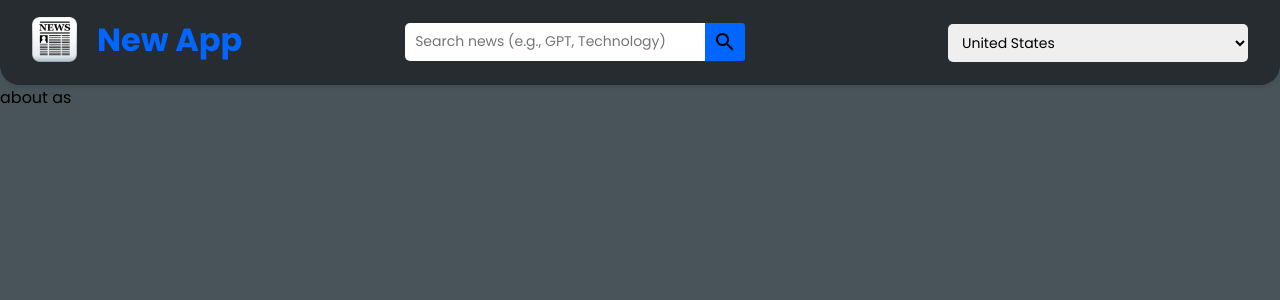
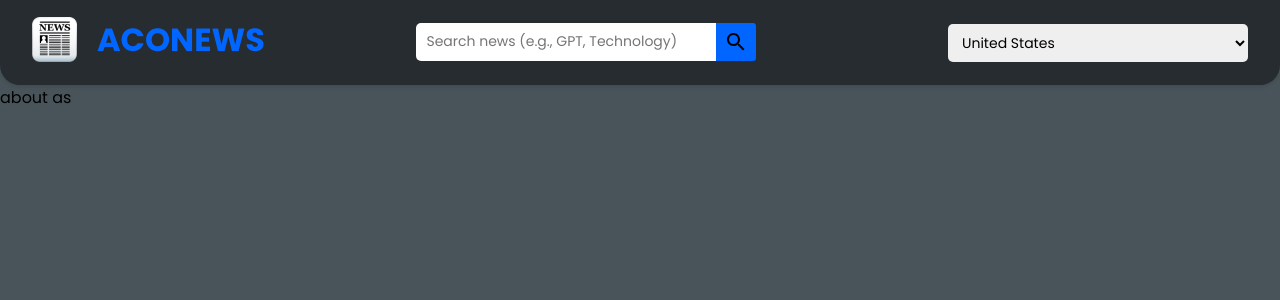
Before and after one commit to tomsabu444/News-App, a React (Vite) app in the folder client/: page /about in a window 1280 px wide. Shown: the top 300 px of the page. Built offline with nearby package versions, Linux system fonts and the light colour scheme.

Commit message:
Refactor page titles and app name

```diff
--- a/client/index.html
+++ b/client/index.html
@@ -4,7 +4,7 @@
     <meta charset="UTF-8" />
     <link rel="icon" type="image/svg+xml" href="/news-app-logo.png" />
     <meta name="viewport" content="width=device-width, initial-scale=1.0" />
-    <title>News App - Acowale</title>
+    <title>News App - ACONEWS</title>
   </head>
   <body>
     <div id="root"></div>
--- a/client/src/components/Navbar.jsx
+++ b/client/src/components/Navbar.jsx
@@ -42,7 +42,7 @@ const Navbar = () => {
         <Link to="/">
           <img className="title-logo" src={LogoImage} alt="logo image" />
         </Link>
-        <span className="title-name">New App</span>
+        <span className="title-name">ACONEWS</span>
       </div>
 
       <form onSubmit={handleSearch} className="search-form">
```
